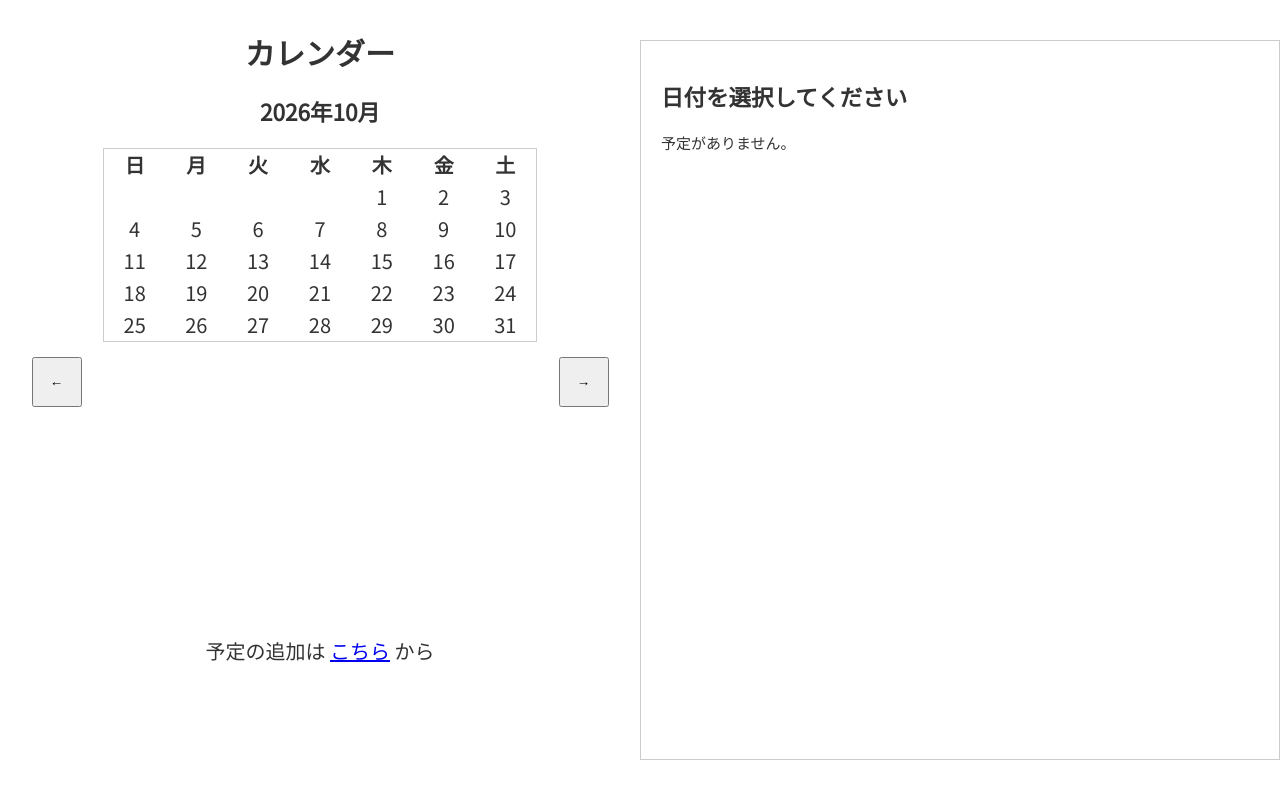
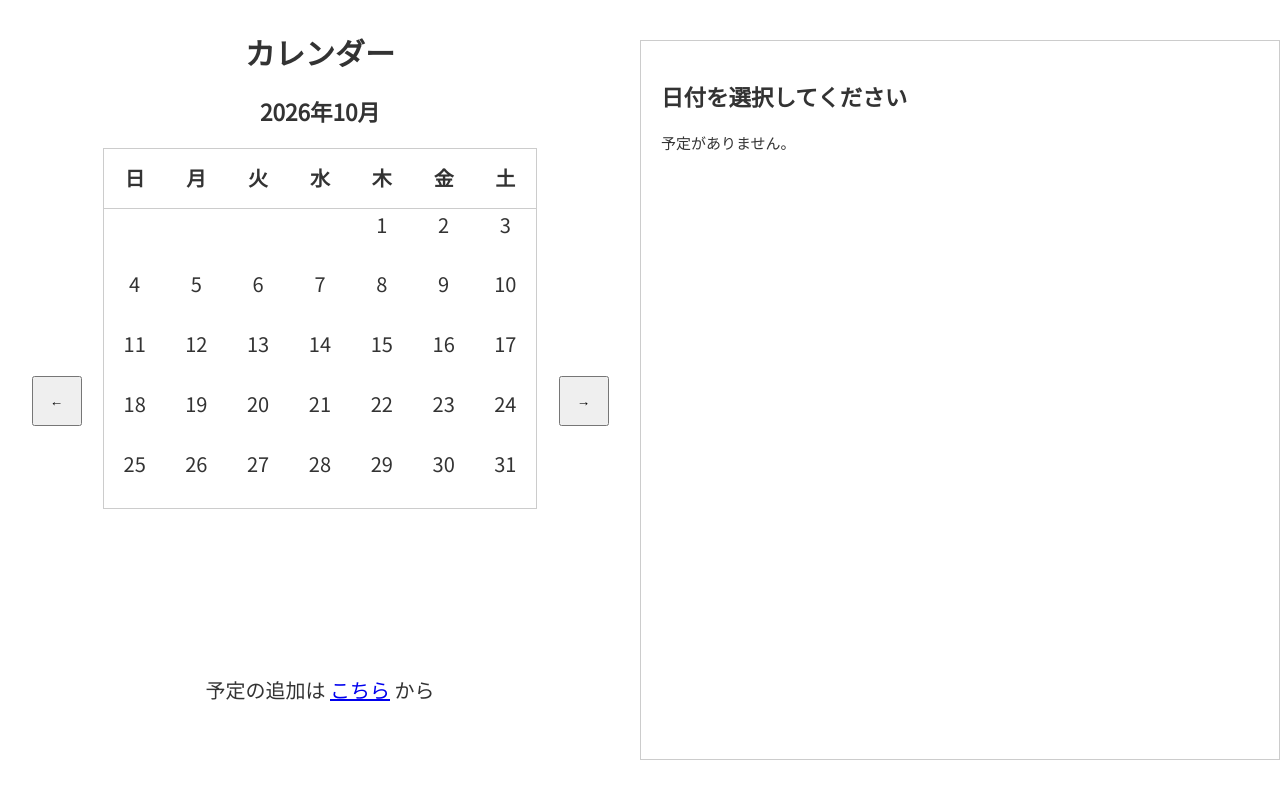
Before and after one commit to Chihiro707/Calendar, a Flask app: page / in a window 1280 px wide. Run offline with Flask 3, Linux system fonts and the light colour scheme; data that the repository does not hold is empty.

Commit message:
テーブルレイアウトの調整

```diff
--- a/flaskr/static/css/style.css
+++ b/flaskr/static/css/style.css
@@ -59,7 +59,7 @@ a:hover{
 	display: flex;
 	justify-content: center;
 	width: 100%;
-	height: 60%;
+	height: 65%;
 }
 
 .calendar-table{
@@ -77,19 +77,30 @@ table{
 	border: 1px solid #ccc;
 }
 
-table th,
-table td{
-	aspect-ratio: 3/2;
+th{
+	height: 60px;
+	border-bottom: 1px solid #ccc;
+}
+
+td{
+	height: 60px;
+}
+
+span{
+	display: block;
+	box-sizing: border-box;
+	height: 50%;
+}
+
+.holiday{
+	font-size: 15px;
+	background-color: #00ffff;
+	overflow: hidden;
+	white-space: nowrap;
 }
 
 .has-event{
 	background-color: #ff6347;
-}
-
-.holiday{
-	display: block;
-	background-color: #00ffff;
-	overflow-wrap: anywhere;
 }
 
 #previous-month,
--- a/flaskr/static/js/script.js
+++ b/flaskr/static/js/script.js
@@ -37,7 +37,12 @@ function createCalendar () {
     //日付を追加
     for (let day = 1; day <= lastDate; day++) {
         const cell = document.createElement("td");
-        cell.textContent = day;
+        const textdate = document.createElement("span");
+        const holiday = document.createElement("span")
+        textdate.textContent = day;
+        textdate.classList.add("day-number");
+        cell.appendChild(textdate);
+        cell.appendChild(holiday);
 
         const date =
             year + "-" +
@@ -51,10 +56,10 @@ function createCalendar () {
 
         //祝日を追加
         if (holidays[date]){
-            const holiday = document.createElement("span")
+            //const holiday = document.createElement("span")
             holiday.textContent = holidays[date];
             holiday.classList.add("holiday");
-            cell.appendChild(holiday);
+            //cell.appendChild(holiday);
         }
 
         //クリック機能の追加
```
